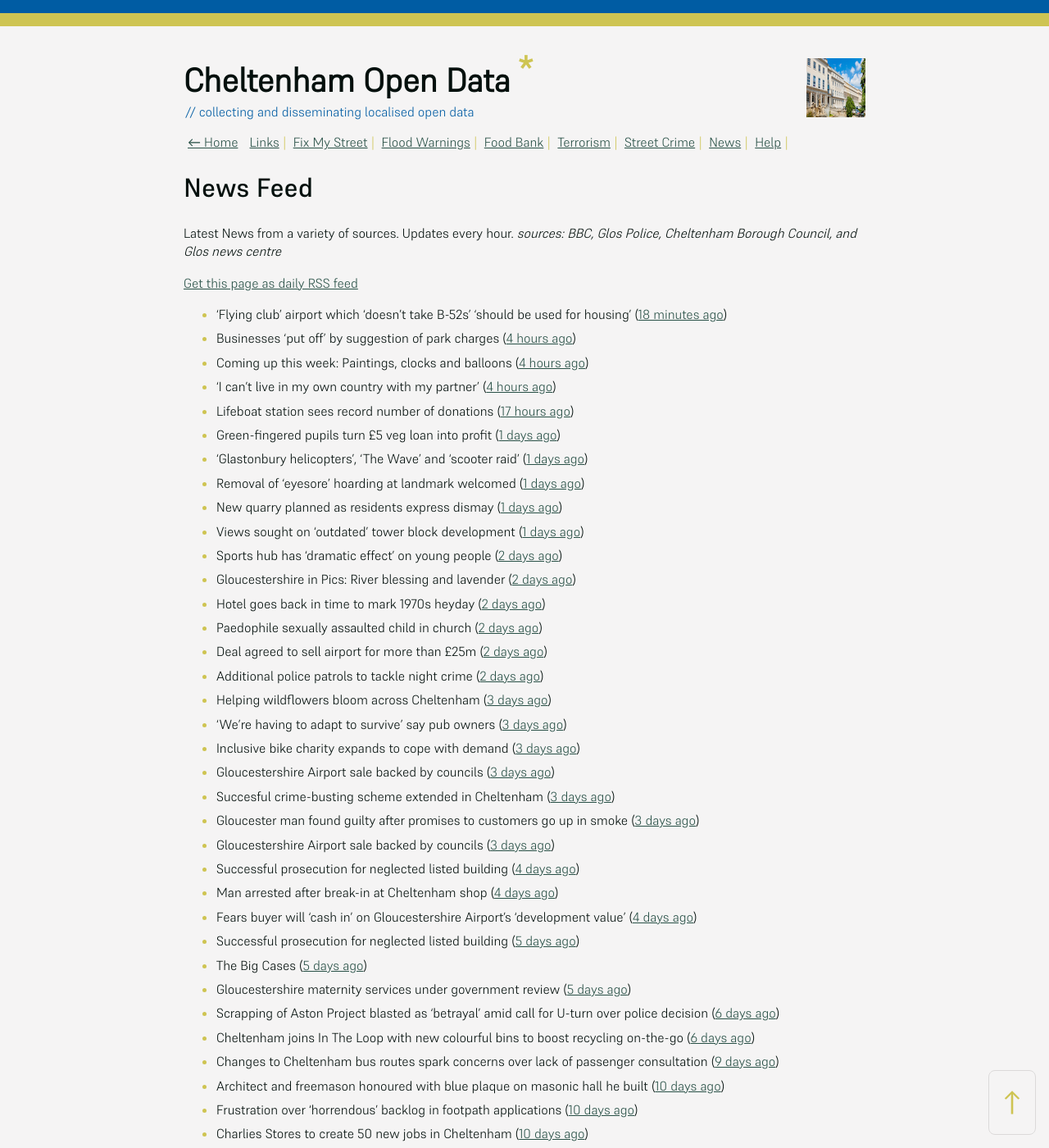
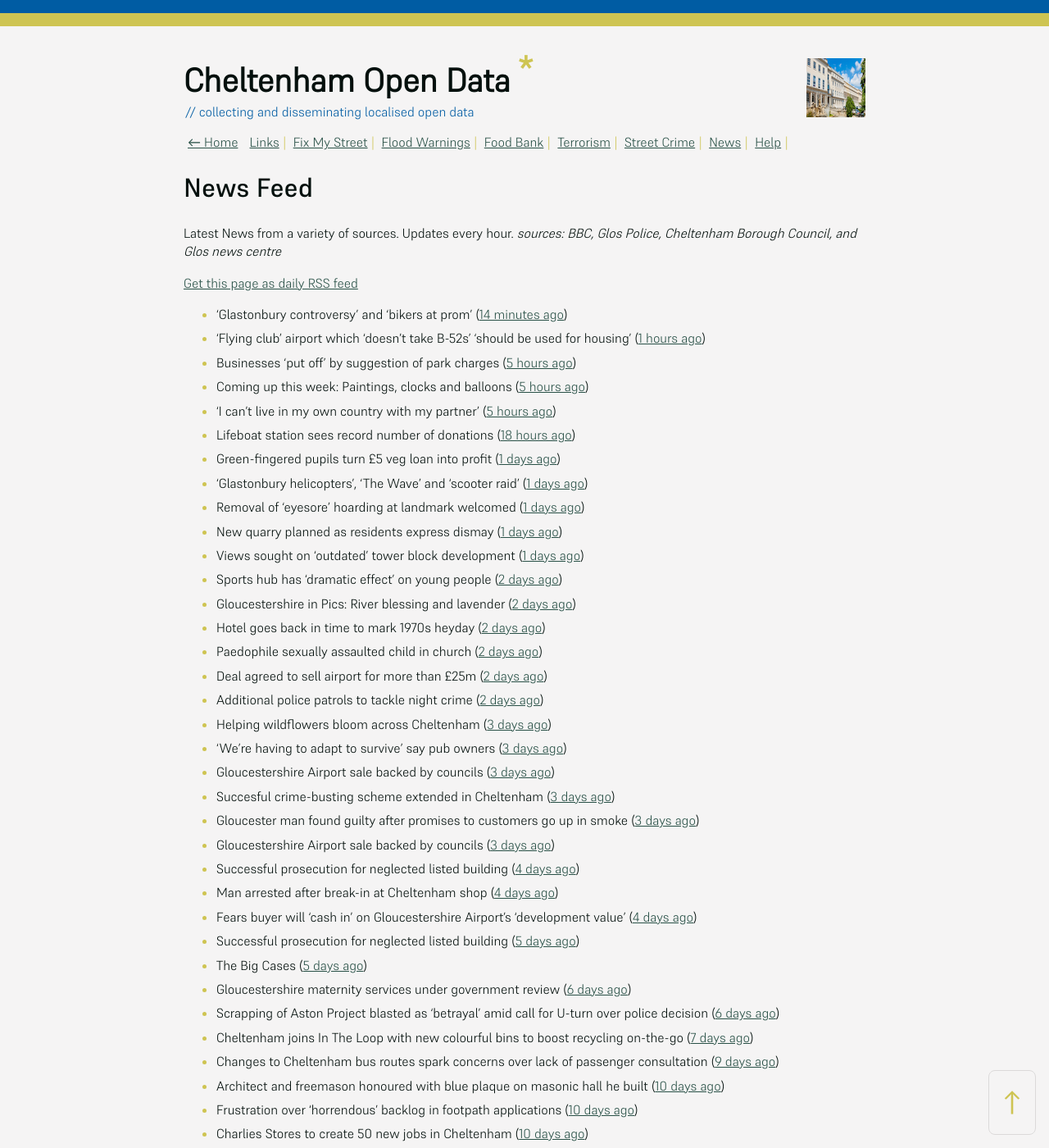
Before and after one commit to mat-0/cheltenham-open-data, a Jekyll site: the page built from _pages/news.md, in a window 1280 px wide and 1400 px high. Shown: the whole window at 82% size. Built offline with Jekyll 4.4.1, drawn with Linux system fonts in a browser that asks for light colours.

Commit message:
Updated 2025-06-30 10:58:12

```diff
--- a/_pages/news.md
+++ b/_pages/news.md
@@ -12,11 +12,12 @@ _sources: BBC, Glos Police, Cheltenham Borough Council, and Glos news centre_
 [Get this page as daily RSS feed](/daily.rss)
 
 <!-- news_marker starts -->
-- ‘Flying club’ airport which ‘doesn’t take B-52s’ ‘should be used for housing’ ([18 minutes ago](https://gloucesternewscentre.co.uk/flying-club-airport-which-doesnt-take-b-52s-should-be-used-for-housing/))
-- Businesses 'put off' by suggestion of park charges ([4 hours ago](https://www.bbc.com/news/articles/c62gz7y2d5zo))
-- Coming up this week: Paintings, clocks and balloons ([4 hours ago](https://www.bbc.com/news/articles/c36x778377eo))
-- 'I can't live in my own country with my partner' ([4 hours ago](https://www.bbc.com/news/articles/czrynlevnpgo))
-- Lifeboat station sees record number of donations ([17 hours ago](https://www.bbc.com/news/articles/cn81zed7x34o))
+- 'Glastonbury controversy' and 'bikers at prom' ([14 minutes ago](https://www.bbc.com/news/articles/ce8zz12ldqeo))
+- ‘Flying club’ airport which ‘doesn’t take B-52s’ ‘should be used for housing’ ([1 hours ago](https://gloucesternewscentre.co.uk/flying-club-airport-which-doesnt-take-b-52s-should-be-used-for-housing/))
+- Businesses 'put off' by suggestion of park charges ([5 hours ago](https://www.bbc.com/news/articles/c62gz7y2d5zo))
+- Coming up this week: Paintings, clocks and balloons ([5 hours ago](https://www.bbc.com/news/articles/c36x778377eo))
+- 'I can't live in my own country with my partner' ([5 hours ago](https://www.bbc.com/news/articles/czrynlevnpgo))
+- Lifeboat station sees record number of donations ([18 hours ago](https://www.bbc.com/news/articles/cn81zed7x34o))
 - Green-fingered pupils turn £5 veg loan into profit ([1 days ago](https://www.bbc.com/news/articles/cj3rnep1lr2o))
 - 'Glastonbury helicopters', 'The Wave' and 'scooter raid' ([1 days ago](https://www.bbc.com/news/articles/cy8kek9m1y4o))
 - Removal of 'eyesore' hoarding at landmark welcomed ([1 days ago](https://www.bbc.com/news/articles/cvg4qxpgzzyo))
@@ -30,7 +31,6 @@ _sources: BBC, Glos Police, Cheltenham Borough Council, and Glos news centre_
 - Additional police patrols to tackle night crime ([2 days ago](https://www.bbc.com/news/articles/czjknk33xpxo))
 - Helping wildflowers bloom across Cheltenham ([3 days ago](https://www.cheltenham.gov.uk/news/article/3025/helping_wildflowers_bloom_across_cheltenham))
 - 'We're having to adapt to survive' say pub owners ([3 days ago](https://www.bbc.com/news/articles/c74z3yp3p0xo))
-- Inclusive bike charity expands to cope with demand ([3 days ago](https://www.bbc.com/news/articles/ceq79pjzq3no))
 - Gloucestershire Airport sale backed by councils ([3 days ago](https://gloucesternewscentre.co.uk/gloucestershire-airport-sale-backed-by-councils/))
 - Succesful crime-busting scheme extended in Cheltenham ([3 days ago](https://gloucesternewscentre.co.uk/succesful-crime-busting-scheme-extended-in-cheltenham/))
 - Gloucester man found guilty after promises to customers go up in smoke ([3 days ago](https://gloucesternewscentre.co.uk/gloucester-man-found-guilty-after-promises-to-customers-go-up-in-smoke/))
@@ -40,9 +40,9 @@ _sources: BBC, Glos Police, Cheltenham Borough Council, and Glos news centre_
 - Fears buyer will ‘cash in’ on Gloucestershire Airport’s ‘development value’ ([4 days ago](https://gloucesternewscentre.co.uk/fears-buyer-will-cash-in-on-gloucestershire-airports-development-value/))
 - Successful prosecution for neglected listed building ([5 days ago](https://www.cheltenham.gov.uk/news/article/3023/successful_prosecution_for_neglected_listed_building))
 - The Big Cases ([5 days ago](https://www.bbc.co.uk/iplayer/episode/m001z7w2))
-- Gloucestershire maternity services under government review ([5 days ago](https://www.bbc.co.uk/sounds/play/p0ll39jx))
+- Gloucestershire maternity services under government review ([6 days ago](https://www.bbc.co.uk/sounds/play/p0ll39jx))
 - Scrapping of Aston Project blasted as ‘betrayal’ amid call for U-turn over police decision ([6 days ago](https://gloucesternewscentre.co.uk/scrapping-of-aston-project-blasted-as-betrayal-amid-call-for-u-turn-over-police-decision/))
-- Cheltenham joins In The Loop with new colourful bins to boost recycling on-the-go ([6 days ago](https://www.cheltenham.gov.uk/news/article/3022/cheltenham_joins_in_the_loop_with_new_colourful_bins_to_boost_recycling_on-the-go))
+- Cheltenham joins In The Loop with new colourful bins to boost recycling on-the-go ([7 days ago](https://www.cheltenham.gov.uk/news/article/3022/cheltenham_joins_in_the_loop_with_new_colourful_bins_to_boost_recycling_on-the-go))
 - Changes to Cheltenham bus routes spark concerns over lack of passenger consultation ([9 days ago](https://gloucesternewscentre.co.uk/changes-to-cheltenham-bus-routes-spark-concerns-over-lack-of-passenger-consultation/))
 - Architect and freemason honoured with blue plaque on masonic hall he built ([10 days ago](https://gloucesternewscentre.co.uk/architect-and-freemason-honoured-with-blue-plaque-on-masonic-hall-he-built/))
 - Frustration over ‘horrendous’ backlog in footpath applications ([10 days ago](https://gloucesternewscentre.co.uk/frustration-over-horrendous-backlog-in-footpath-applications/))
```
Also changed, not shown: _data/flood.json (+4 -4 lines), _pages/fix-my-street.md (+9 -9 lines), index.md (+5 -5 lines).
